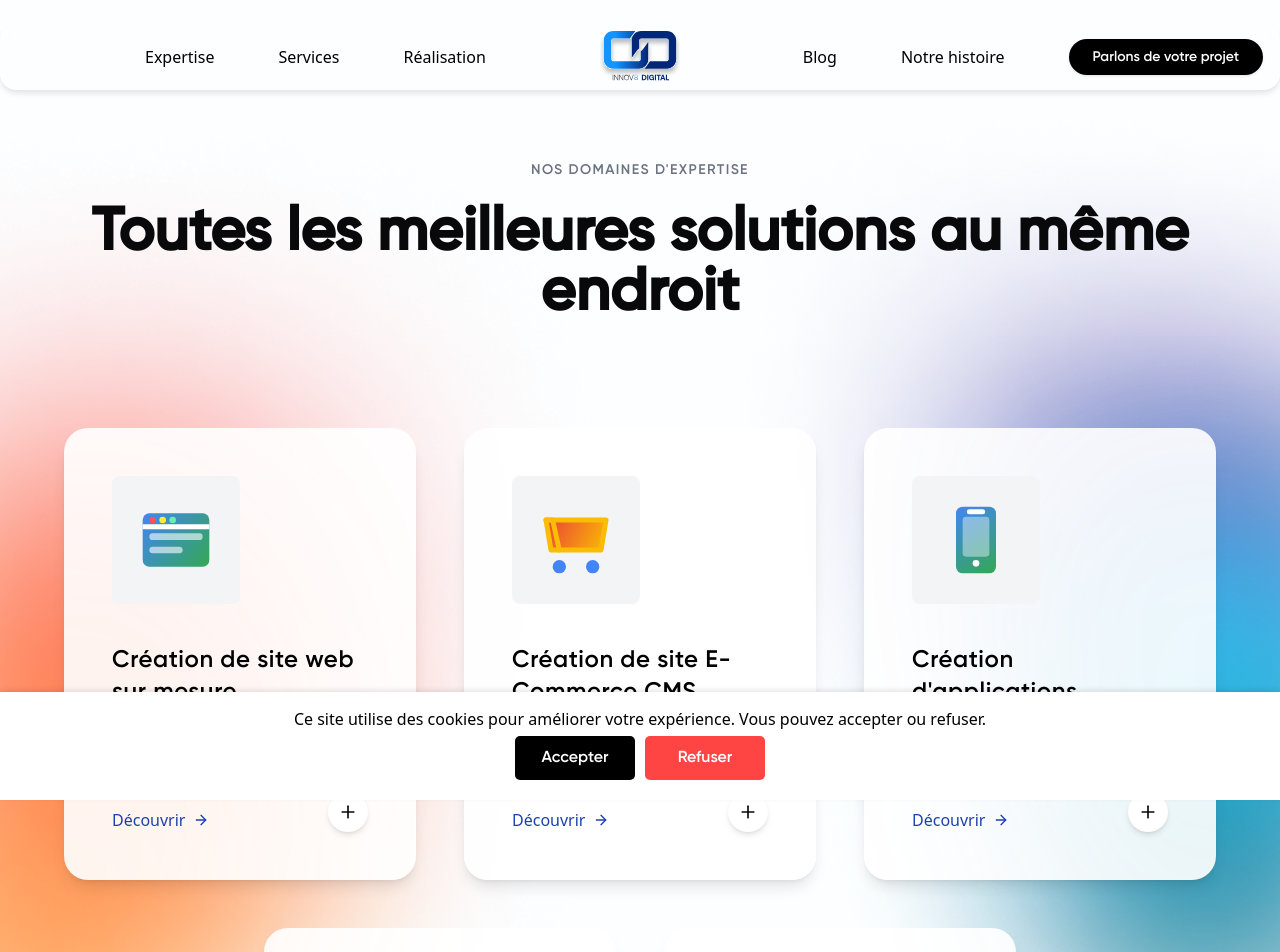
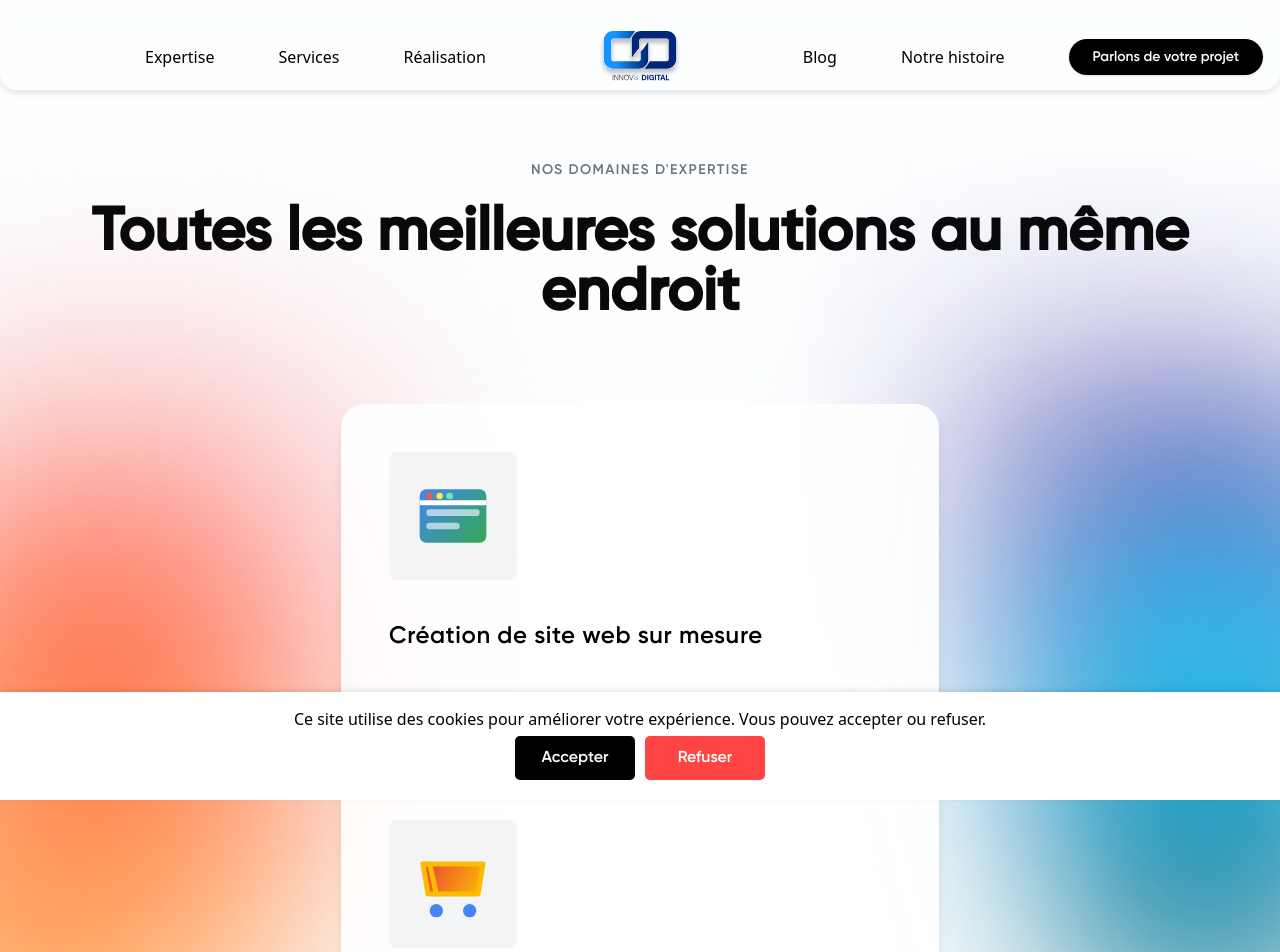
Before and after one commit to EddyBough/innov8digital, a Next.js app: page /expertises in a window 1280 px wide. Shown: the top 952 px of the page. Built offline with nearby package versions, Linux system fonts and the light colour scheme.

Commit message:
feat: #194 redesign of card service components

```diff
--- a/src/app/blog/components/featured-posts.tsx
+++ b/src/app/blog/components/featured-posts.tsx
@@ -9,7 +9,7 @@ const posts = [
     excerpt:
       "Découvrez comment les systèmes RAG, les protocoles MCP et l'IA conversationnelle révolutionnent l'automatisation des processus métier en 2025.",
     image: "/img/aiapps.jpg",
-    date: "20 Janvier 2025",
+    date: "4 Août 2025",
     category: "Automatisation",
     slug: "automatisation-entreprise-2025",
   },
--- a/src/app/globals.css
+++ b/src/app/globals.css
@@ -43,6 +43,16 @@ span {
 
 p {
   color: black;
+}
+
+/* Masquer la scrollbar pour le carrousel mobile */
+.scrollbar-hide {
+  -ms-overflow-style: none; /* Internet Explorer 10+ */
+  scrollbar-width: none; /* Firefox */
+}
+
+.scrollbar-hide::-webkit-scrollbar {
+  display: none; /* Safari and Chrome */
 }
 
 button {
--- a/src/app/realisations/components/FirstSectionRealisation.tsx
+++ b/src/app/realisations/components/FirstSectionRealisation.tsx
@@ -53,6 +53,23 @@ const projects = [
     projectUrl: "/",
     screenshotUrl: "/img/freedrivingscreen.svg",
   },
+  {
+    title: "AIM Services",
+    description:
+      "AIM Services est un site web créé pour une entreprise IRVE de pose de borne de recharge pour véhicules électriques. Doté d'un formulaire intelligent, il permet de gérer les demandes de pose de borne de recharge avec un workflow automatisé. Toutes les demandes arrivent avec les images sur la boîte mail du client, le client a juste à réaliser le devis directement.",
+    technologies: [
+      {
+        name: "Next.js",
+        icon: "/img/nextjs-icon.png",
+      },
+      {
+        name: "TypeScript",
+        icon: "/img/typescript-logo.svg",
+      },
+    ],
+    projectUrl: "https://aim-services.fr/",
+    screenshotUrl: "/img/aim-services-landing.png",
+  },
 ];
 
 export default function FirstSectionRealisation() {
--- a/src/app/sections-home/Hero-section.tsx
+++ b/src/app/sections-home/Hero-section.tsx
@@ -88,7 +88,7 @@ export function HeroSection() {
                   placeholder="Votre email"
                   value={email}
                   onChange={(e) => setEmail(e.target.value)}
-                  className="w-full px-6 sm:px-8 py-4 sm:py-5 text-base sm:text-lg lg:text-xl bg-white border-2 border-gray-200 rounded-full focus:outline-none focus:border-blue-500 shadow-xl placeholder-gray-400"
+                  className="w-full px-6 sm:px-8 py-4 sm:py-5 text-base sm:text-lg lg:text-xl bg-white border-2 border-gray-200 rounded-full focus:outline-none focus:border-blue-500 shadow-xl placeholder-gray-400 text-center"
                   aria-label="Votre email"
                 />
               </div>
@@ -118,7 +118,8 @@ export function HeroSection() {
               className="text-gray-500 text-sm sm:text-base"
               delay={0.6}
             >
-              Consultation gratuite • Réponse sous 24h • Devis détaillé
+              Consultation gratuite • Réponse sous 24h • Devis détaillé • 0
+              spams garantis
             </AnimatedText>
           </div>
         </div>
--- a/src/app/sections-home/SecondSection.tsx
+++ b/src/app/sections-home/SecondSection.tsx
@@ -22,6 +22,12 @@ export const services = [
     link: "/application-mobile",
   },
   {
+    title: "Automatisation & Intelligence artificielle",
+    cta: "Découvrir",
+    image: "/img/make-color.svg",
+    link: "/automatisation",
+  },
+  {
     title: "Maintenance & support technique",
     cta: "Découvrir",
     image: "/img/maintenanceicon.svg",
@@ -44,7 +50,7 @@ export default function SecondSection() {
         width={400}
         height={1200}
         priority
-        className="absolute md:h-auto mt-96 md:mt-0 h-[65rem] w-[35rem] lg:w-[40rem] left-0 top-0 -z-10 object-cover"
+        className="absolute md:h-[38rem] lg:h-auto xl:h-auto md:w-[10rem] md:mt-0 h-[45rem] w-[35rem] lg:w-[40rem] left-0 top-0 -z-10"
         quality={100}
       />
       <Image
@@ -53,16 +59,7 @@ export default function SecondSection() {
         width={400}
         height={1200}
         priority
-        className="absolute mt-[65rem] md:mt-[55rem] lg:mt-[15rem] h-[55rem] w-[25rem] md:w-[30rem] right-0 top-0 -z-10 object-cover"
-        quality={100}
-      />
-      <Image
-        src={"/img/GreenBlur.png"}
-        alt="Icône-blur"
-        width={400}
-        height={1200}
-        priority
-        className="absolute mt-[95rem] md:mt-[95rem] h-[55rem] w-[25rem] left-0 top-0 -z-10 object-cover  lg:hidden"
+        className="absolute mt-[65rem] md:mt-[55rem] lg:mt-[15rem] h-[55rem] w-[25rem] md:w-[30rem] right-0 top-0 -z-10 object-cover hidden lg:block"
         quality={100}
       />
 
@@ -75,8 +72,77 @@ export default function SecondSection() {
             Visibilité. Performance. Engagement.
           </h3>
         </div>
-        <div className="flex justify-center w-full">
-          <HoverEffect items={services} />
+        {/* Desktop Layout */}
+        <div className="hidden lg:flex justify-center w-full">
+          <HoverEffect items={services} className="desktop-layout" />
+        </div>
+
+        {/* Mobile & Tablet Carousel */}
+        <div className="lg:hidden w-full">
+          <div
+            id="services-carousel"
+            className="flex gap-6 overflow-x-auto scroll-smooth px-4 pb-4 scrollbar-hide snap-x snap-mandatory"
+          >
+            {services.map((service) => (
+              <div
+                key={service.link}
+                className="flex-shrink-0 w-80 snap-center"
+              >
+                <HoverEffect
+                  items={[service]}
+                  className="mobile-carousel-item"
+                />
+              </div>
+            ))}
+          </div>
+
+          {/* Navigation Buttons */}
+          <div className="flex gap-3 mt-6 px-4">
+            <button
+              onClick={() => {
+                const carousel = document.getElementById("services-carousel");
+                if (carousel) carousel.scrollLeft -= 320;
+              }}
+              className="flex items-center justify-center w-12 h-12 bg-white rounded-full shadow-lg hover:shadow-xl transition-all duration-200 border border-gray-200"
+              aria-label="Défiler vers la gauche"
+            >
+              <svg
+                className="w-5 h-5 text-gray-600"
+                fill="none"
+                stroke="currentColor"
+                viewBox="0 0 24 24"
+              >
+                <path
+                  strokeLinecap="round"
+                  strokeLinejoin="round"
+                  strokeWidth={2}
+                  d="M15 19l-7-7 7-7"
+                />
+              </svg>
+            </button>
+            <button
+              onClick={() => {
+                const carousel = document.getElementById("services-carousel");
+                if (carousel) carousel.scrollLeft += 320;
+              }}
+              className="flex items-center justify-center w-12 h-12 bg-white rounded-full shadow-lg hover:shadow-xl transition-all duration-200 border border-gray-200"
+              aria-label="Défiler vers la droite"
+            >
+              <svg
+                className="w-5 h-5 text-gray-600"
+                fill="none"
+                stroke="currentColor"
+                viewBox="0 0 24 24"
+              >
+                <path
+                  strokeLinecap="round"
+                  strokeLinejoin="round"
+                  strokeWidth={2}
+                  d="M9 5l7 7-7 7"
+                />
+              </svg>
+            </button>
+          </div>
         </div>
       </div>
     </section>
--- a/src/components/features/Carousel.tsx
+++ b/src/components/features/Carousel.tsx
@@ -17,6 +17,14 @@ const Carousel = () => {
       description:
         "Glycowatch est une application PWA créée pour les diabétiques. Ils peuvent créer leur compte et suivre le taux de glycémie chaque jour. L'application permet également d'extraire les données sous forme de PDF afin de les montrer à leur médecin.",
       src: "/img/GlycoWatch.png",
+      projectLink: "/realisations",
+    },
+    {
+      category: "Site web et mobile",
+      title: "AIM Services",
+      description:
+        "AIM Services est un site web créé pour une entreprise IRVE de pose de borne de recharge pour véhicules électriques. Doté d'un formulaire intelligent, il permet de gérer les demandes de pose de borne de recharge avec un workflow automatisé.",
+      src: "/img/logo-aim.png",
       projectLink: "/realisations",
     },
     {
--- a/src/components/ui/card-hover-effect.tsx
+++ b/src/components/ui/card-hover-effect.tsx
@@ -18,14 +18,32 @@ interface HoverEffectProps {
 export const HoverEffect = ({ items, className }: HoverEffectProps) => {
   const [hoveredIndex, setHoveredIndex] = useState<number | null>(null);
 
+  const isMobileCarousel = className?.includes("mobile-carousel-item");
+  const isDesktopLayout = className?.includes("desktop-layout");
+
   return (
-    <div className={cn("container mx-auto px-4", className)}>
-      <div className="flex flex-wrap -mx-4 place-content-center">
+    <div
+      className={cn(
+        isDesktopLayout ? "container mx-auto px-4" : "",
+        isMobileCarousel ? "w-full" : "",
+        className
+      )}
+    >
+      <div
+        className={cn(
+          isDesktopLayout ? "flex flex-wrap -mx-4 place-content-center" : "",
+          isMobileCarousel ? "w-full" : ""
+        )}
+      >
         {items.map((item, idx) => (
           <Link
             href={item.link}
             key={item.link}
-            className="relative group block p-6 w-full max-w-[400px] min-h-[500px]"
+            className={cn(
+              "relative group block",
+              isDesktopLayout ? "p-6 w-full max-w-[400px] min-h-[500px]" : "",
+              isMobileCarousel ? "w-full h-[480px] p-4" : ""
+            )}
             onMouseEnter={() => setHoveredIndex(idx)}
             onMouseLeave={() => setHoveredIndex(null)}
             aria-label={`En savoir plus sur ${item.title}`}
@@ -47,21 +65,42 @@ export const HoverEffect = ({ items, className }: HoverEffectProps) => {
                 />
               )}
             </AnimatePresence>
-            <Card>
+            <Card className={isMobileCarousel ? "mobile-card" : ""}>
               <div className="flex flex-col h-full">
-                <div className="w-32 h-32 mb-6 bg-gray-100 rounded-lg flex items-center justify-center">
-                  <div className="w-20 h-20 flex items-center justify-center">
+                <div
+                  className={cn(
+                    "mb-6 bg-gray-100 rounded-lg flex items-center justify-center",
+                    isMobileCarousel ? "w-28 h-28" : "w-32 h-32"
+                  )}
+                >
+                  <div
+                    className={cn(
+                      "flex items-center justify-center",
+                      isMobileCarousel ? "w-16 h-16" : "w-20 h-20"
+                    )}
+                  >
                     <Image
                       src={item.image}
                       alt={`Icône pour ${item.title}`}
-                      width={80}
-                      height={80}
-                      className="object-contain"
+                      width={isMobileCarousel ? 64 : 80}
+                      height={isMobileCarousel ? 64 : 80}
+                      className={cn(
+                        item.image.includes(".jpg")
+                          ? "object-cover rounded-lg"
+                          : "object-contain"
+                      )}
                     />
                   </div>
                 </div>
-                <CardTitle>{item.title}</CardTitle>
-                <div className="mt-auto pt-8 flex justify-between items-end">
+                <CardTitle className={isMobileCarousel ? "text-xl" : ""}>
+                  {item.title}
+                </CardTitle>
+                <div
+                  className={cn(
+                    "mt-auto flex justify-between items-end",
+                    isMobileCarousel ? "pt-6" : "pt-8"
+                  )}
+                >
                   <p className="text-s text-blue-800 max-w-[70%] flex items-center gap-2">
                     {item.cta}
                     <ArrowRight className="w-4 h-4" />
```
Also changed, not shown: public/img/aim-services-landing.png (added), public/img/logo-aim.png (added).
